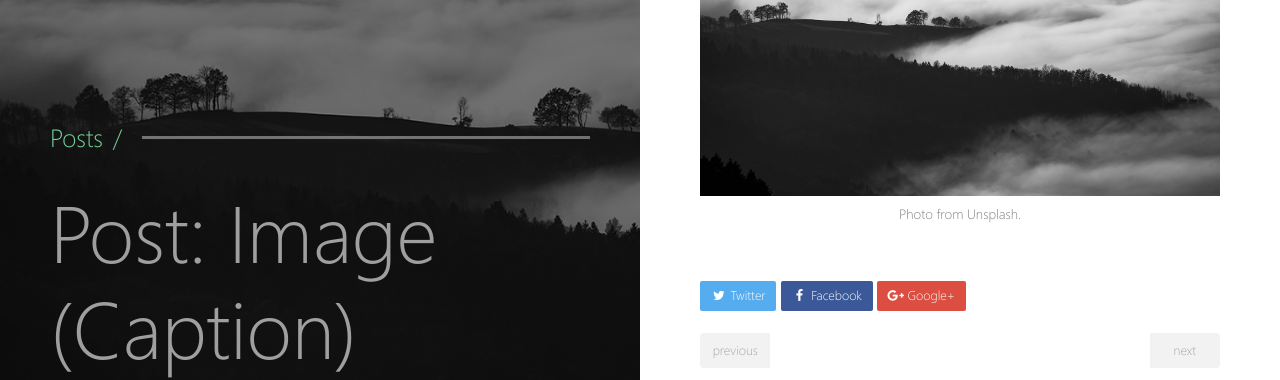
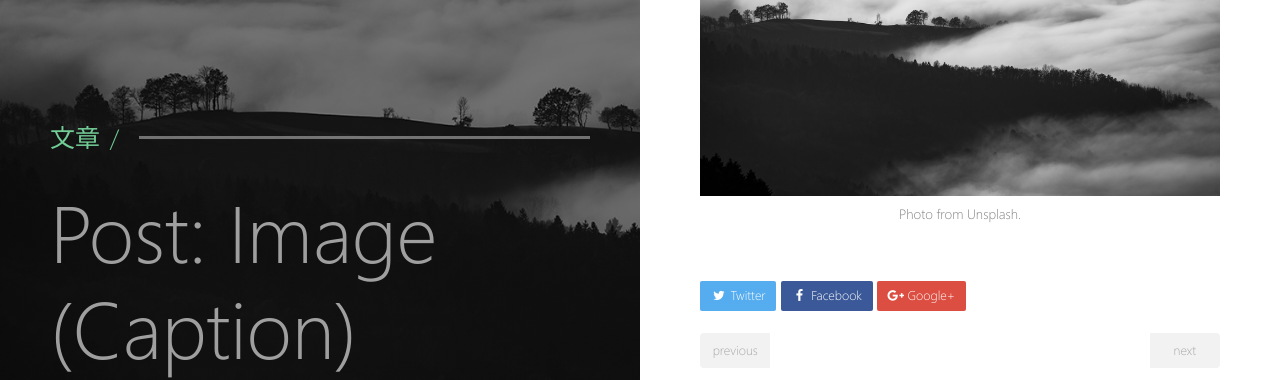
Before and after one commit to IleaderSKing/Blog, a Jekyll site: the page built from _posts/2010-08-07-post-image-caption.md, in a window 1280 px wide. Shown: the part 330-710 px from the top of the page. Built offline with Jekyll 4.4.1, drawn with Linux system fonts in a browser that asks for light colours.

Commit message:
更新文章格式

```diff
--- a/_layouts/post.html
+++ b/_layouts/post.html
@@ -11,7 +11,7 @@ layout: compress
       <div class="content">
         <a href="{{ site.url }}" class="logo"><img src="{{ site.url }}/images/{{ site.logo }}"></a>
         <div class="post-title-section">
-          <div class="section-line">Posts <em>/</em></div>
+          <div class="section-line">文章 <em>/</em></div>
           <h1 class="section-title">{{ page.title | markdownify | remove: "<p>" | remove: "</p>" }}</h1>
           <ul class="tags">
             {% for tag in page.tags %}
```
